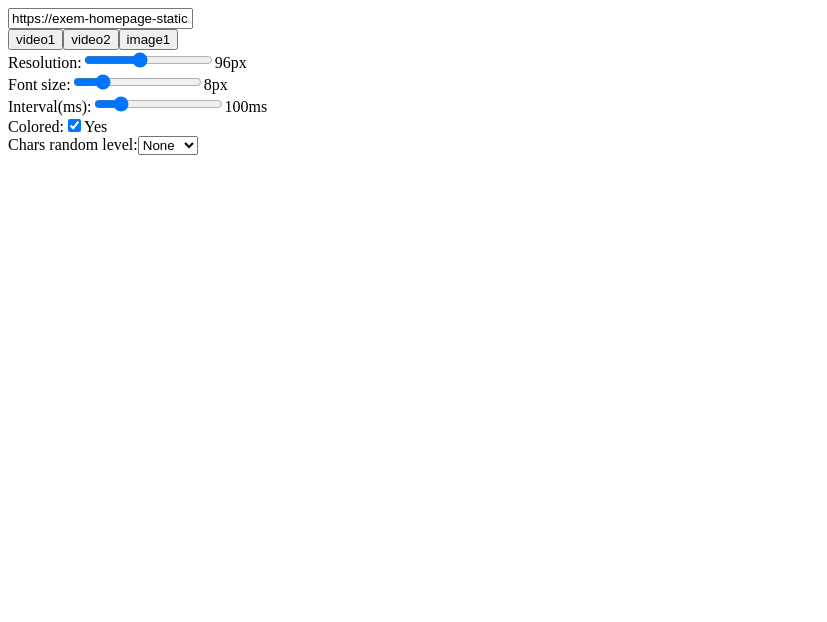
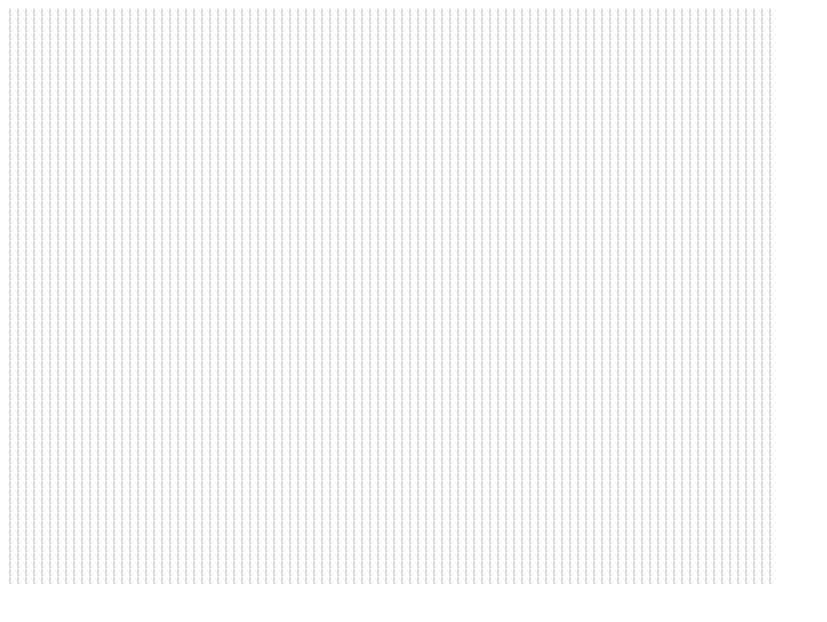
Before and after one commit to Orchemi/ascii-react, a React (Vite) app: page / in a window 1280 px wide. Shown: the top 622 px of the page, without its empty margins (0-827 px from the left). Built offline with nearby package versions, Linux system fonts and the light colour scheme.

Commit message:
remove: 불필요 option 설정을 위한 컴포넌트 구조 제거

```diff
--- a/src/App.tsx
+++ b/src/App.tsx
@@ -1,130 +1,18 @@
-import { useState } from "react";
 import { AsciiMedia } from "./index";
 
-const video1 = "https://assets.codepen.io/907471/mouse.mp4";
-const video2 =
-  "https://exem-homepage-static.s3.ap-northeast-2.amazonaws.com/swedish-flag-short.mp4";
-const image1 =
-  "https://exem-homepage-static.s3.ap-northeast-2.amazonaws.com/sample.png";
-
 function App() {
-  const [src, setSrc] = useState(video2);
-
-  const [mediaType, setMediaType] = useState<"video" | "image">("video");
-  const [resolution, setResolution] = useState(96);
-  const [fontSize, setFontSize] = useState(8);
-  const [charInterval, setCharInterval] = useState(100);
-  const [colored, setColored] = useState(true);
-  const [charsRandomLevel, setCharsRandomLevel] = useState<
-    "none" | "group" | "all"
-  >("none");
-
   return (
-    <div>
-      <input
-        type="text"
-        value={src}
-        onChange={(e) => setSrc(e.target.value)}
-        placeholder="이미지 또는 동영상 URL"
-      />
-      <div>
-        <button
-          onClick={() => {
-            setSrc(video1);
-            setMediaType("video");
-          }}
-        >
-          video1
-        </button>
-        <button
-          onClick={() => {
-            setSrc(video2);
-            setMediaType("video");
-          }}
-        >
-          video2
-        </button>
-        <button
-          onClick={() => {
-            setSrc(image1);
-            setMediaType("image");
-          }}
-        >
-          image1
-        </button>
-      </div>
-      <div>
-        <div>
-          <label htmlFor="resolution-slider">Resolution:</label>
-          <input
-            id="resolution-slider"
-            type="range"
-            min={24}
-            max={192}
-            value={resolution}
-            onChange={(e) => setResolution(Number(e.target.value))}
-          />
-          <span>{resolution}px</span>
-        </div>
-        <div>
-          <label htmlFor="font-size-slider">Font size:</label>
-          <input
-            id="font-size-slider"
-            type="range"
-            min={4}
-            max={24}
-            value={fontSize}
-            onChange={(e) => setFontSize(Number(e.target.value))}
-          />
-          <span>{fontSize}px</span>
-        </div>
-        <div>
-          <label htmlFor="interval-slider">Interval(ms):</label>
-          <input
-            id="interval-slider"
-            type="range"
-            min={16}
-            max={500}
-            value={charInterval}
-            onChange={(e) => setCharInterval(Number(e.target.value))}
-          />
-          <span>{charInterval}ms</span>
-        </div>
-      </div>
-      <div>
-        <label htmlFor="colored-checkbox">Colored:</label>
-        <input
-          id="colored-checkbox"
-          type="checkbox"
-          checked={colored}
-          onChange={(e) => setColored(e.target.checked)}
-        />
-        <span>{colored ? "Yes" : "No"}</span>
-      </div>
-      <div>
-        <label htmlFor="chars-random-level-checkbox">Chars random level:</label>
-        <select
-          id="chars-random-level-select"
-          value={charsRandomLevel}
-          onChange={(e) =>
-            setCharsRandomLevel(e.target.value as "none" | "group" | "all")
-          }
-        >
-          <option value="none">None</option>
-          <option value="group">Group</option>
-          <option value="all">All</option>
-        </select>
-      </div>
-      <AsciiMedia
-        src={src}
-        mediaType={mediaType}
-        resolution={resolution}
-        fontSize={fontSize}
-        charInterval={charInterval}
-        colored={colored}
-        charsRandomLevel={charsRandomLevel}
-      />
-    </div>
+    <AsciiMedia
+      src={
+        "https://exem-homepage-static.s3.ap-northeast-2.amazonaws.com/sample.png"
+      }
+      mediaType={"image"} // image, video
+      resolution={96}
+      fontSize={8}
+      charInterval={100}
+      colored={true} // true, false
+      charsRandomLevel={"none"} // none, group, all
+    />
   );
 }
 
```
